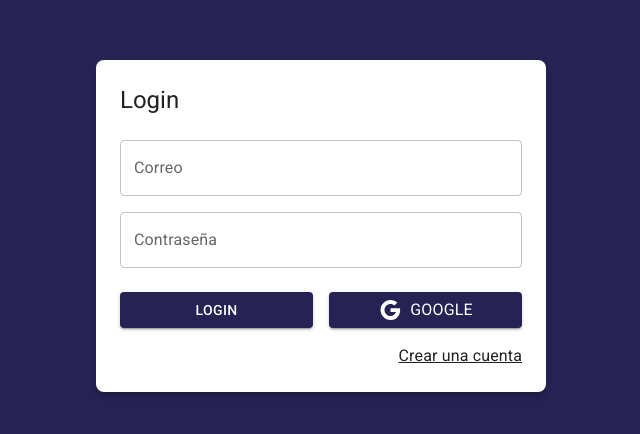
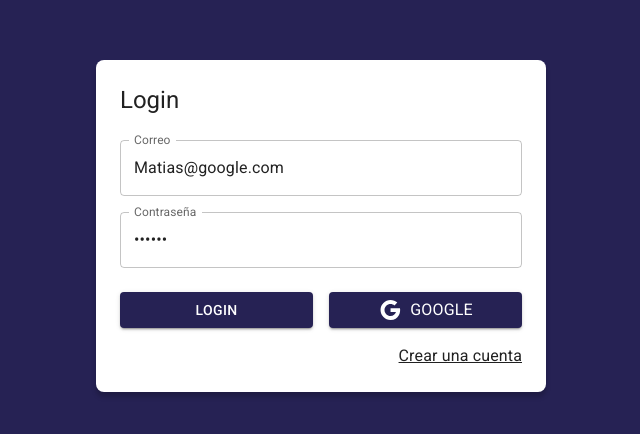
Before and after one commit to MatiasFSS/Journal-App, a React (Vite) app: page /auth/login in a window 1280 px wide. Shown: the part 174-608 px from the top of the page, without its empty margins (319-959 px from the left). Built offline with nearby package versions, Linux system fonts and the light colour scheme.

Commit message:
Creacion de useForm custom hook para manejar formulario y creacion de thunk para manejar tareas asincronas para cambiar el estado de autenticacion

```diff
--- a/src/auth/pages/LoginPage.jsx
+++ b/src/auth/pages/LoginPage.jsx
@@ -2,13 +2,36 @@
 import { Google } from "@mui/icons-material"
 import { Button, Grid, Link, TextField, Typography } from "@mui/material"
 import { AuthLayout } from '../layout/AuthLayout'
+import { useForm } from '../../hooks'
+import { useDispatch } from 'react-redux'
+import { checkingAuthentication, startGoogleSignIn } from '../../store/auth'
 
 
 export const LoginPage = () => {
+
+  const dispatch = useDispatch()
+
+  const {onInputChange, email, password } = useForm({
+    email:'Matias@google.com',
+    password:'123456'
+  })
+
+  const onSubmit = (event) => {
+    event.preventDefault()
+
+    console.log({email, password})
+    dispatch(checkingAuthentication())
+  }
+
+  const onGoogleSignIn = () =>{
+    console.log('onGoogleSignIn')
+    dispatch(startGoogleSignIn())
+  }
+
   return (
    <AuthLayout title='Login'>
 
-    <form>
+    <form onSubmit={onSubmit}>
       <Grid container>
 
         <Grid item xs={12} sx={{mt:2}}>
@@ -17,6 +40,9 @@
             type="email"
             placeholder="correo@google.com"
             fullWidth
+            name='email'
+            value={email}
+            onChange={onInputChange}
           />
         </Grid>
 
@@ -26,19 +52,25 @@
             type="password"
             placeholder="Contraseña"
             fullWidth
+            name='password'
+            value={password}
+            onChange={onInputChange}
           />
         </Grid>
 
         <Grid container spacing={2} sx={{mb:2, mt:1}}>
 
           <Grid item xs={12} sm={6}>
-            <Button variant="contained" fullWidth>
+            <Button type='submit' variant="contained" fullWidth>
               Login
             </Button>
           </Grid>
 
           <Grid item xs={12} sm={6}>
-            <Button variant="contained" fullWidth>
+            <Button
+               variant="contained" fullWidth
+                onClick={onGoogleSignIn}
+            >
               <Google/>
               <Typography sx={{ml:1}}>Google</Typography>
             </Button>
--- /dev/null
+++ b/src/hooks/index.js
@@ -0,0 +1 @@
+export * from './useForm'
--- /dev/null
+++ b/src/hooks/useForm.js
@@ -0,0 +1,25 @@
+import { useState } from 'react';
+
+export const useForm = ( initialForm = {} ) => {
+
+    const [ formState, setFormState ] = useState( initialForm );
+
+    const onInputChange = ({ target }) => {
+        const { name, value } = target;
+        setFormState({
+            ...formState,
+            [ name ]: value
+        });
+    }
+
+    const onResetForm = () => {
+        setFormState( initialForm );
+    }
+
+    return {
+        ...formState,
+        formState,
+        onInputChange,
+        onResetForm,
+    }
+}
--- a/src/store/auth/authSlice.js
+++ b/src/store/auth/authSlice.js
@@ -3,7 +3,7 @@
 export const authSlice = createSlice({
     name: 'auth',
     initialState: {
-        status: 'checking', // 'not-authenticated'
+        status: 'not-authenticated', // 'not-authenticated'
         uid: null,
         email: null,
         displayName: null,
@@ -18,7 +18,7 @@
 
         },
         checkingCredentials: (state) => {
-
+            state.status = 'checking'
         }
     }
 });
--- a/src/store/auth/index.js
+++ b/src/store/auth/index.js
@@ -1 +1,2 @@
 export * from './authSlice'
+export * from './thunks'
--- /dev/null
+++ b/src/store/auth/thunks.js
@@ -0,0 +1,13 @@
+import { checkingCredentials } from "./"
+
+export const checkingAuthentication = (email, password) => {
+    return async(dispatch) => {
+        dispatch(checkingCredentials())
+    }
+}
+
+export const startGoogleSignIn = () => {
+    return async(dispatch) =>{
+        dispatch(checkingCredentials())
+    }
+}
```
